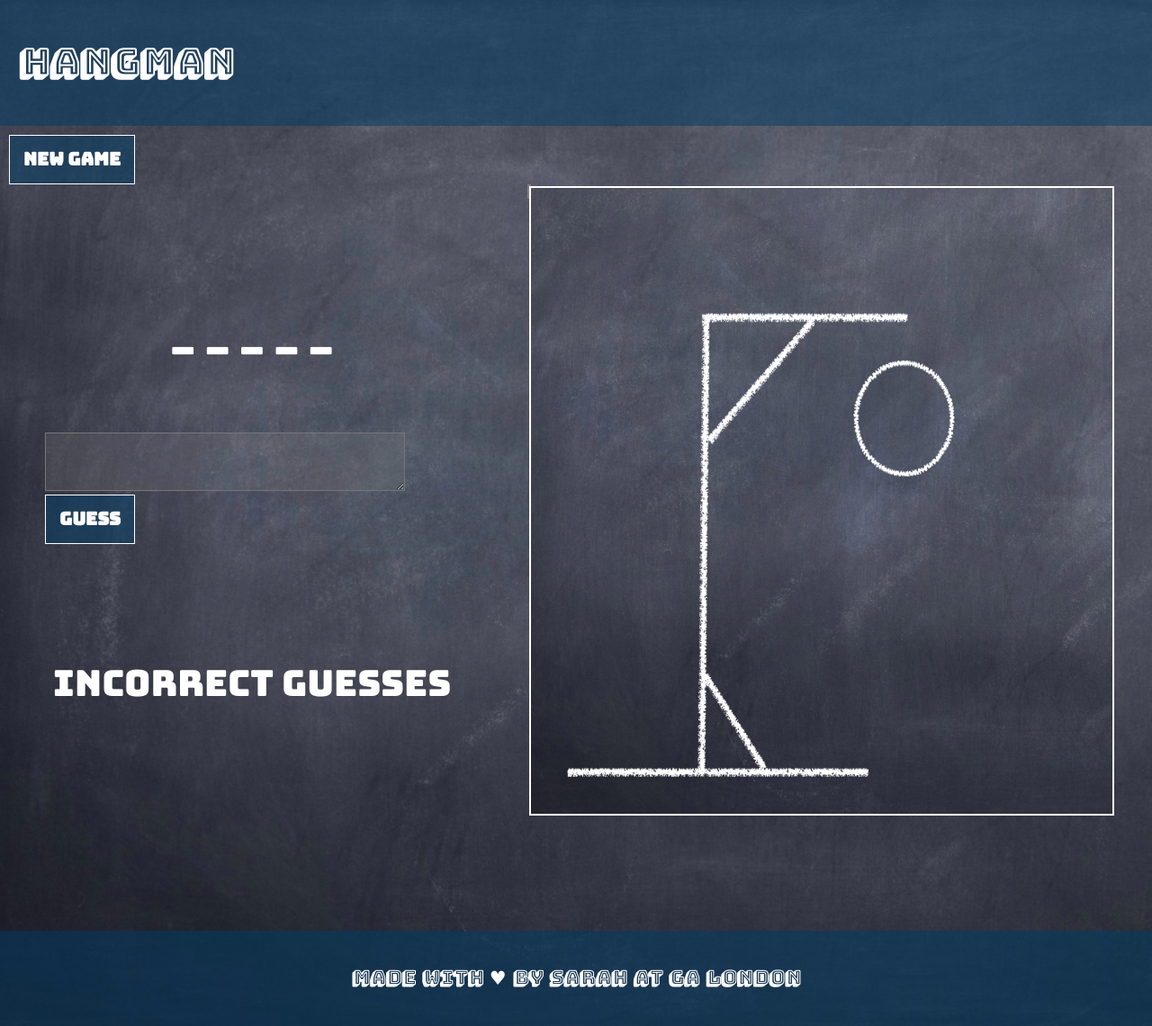
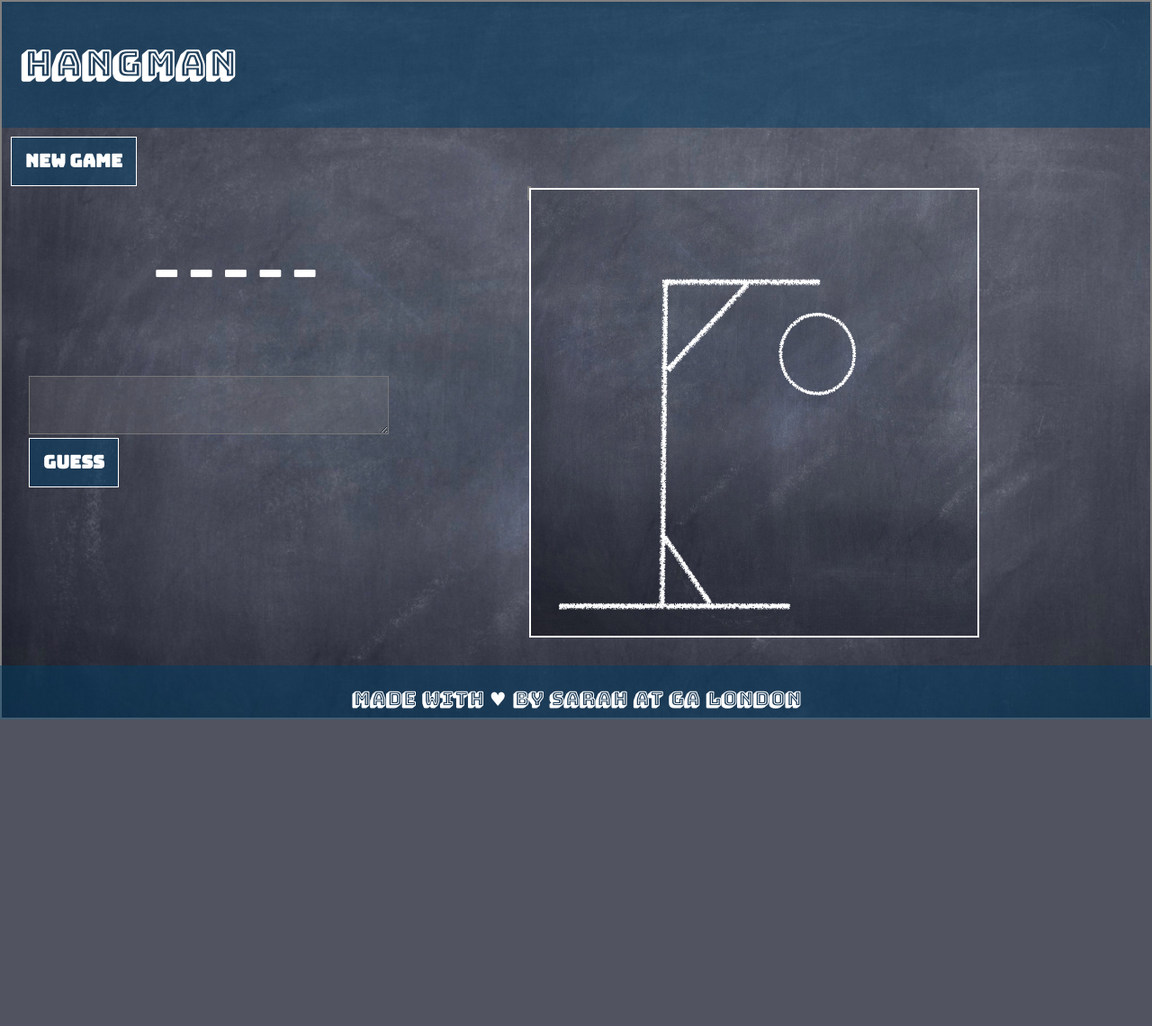
Before and after one commit to sarahlikeshiny/project-1, a PHP site: page / in a window 1280 px wide. Shown: the whole page at 90% size. After the commit the page ends 800 px from the top, so only its background shows below. Run offline with PHP 8.4, Linux system fonts and the light colour scheme; some libraries are stand-ins or nearby versions; some web fonts are replaced.

Commit message:
tidied styling to fit on a single screen

```diff
--- a/css/style.css
+++ b/css/style.css
@@ -1,34 +1,41 @@
 * {
   box-sizing: border-box;
 }
-body {
-  height: auto;
+html, body {
+  height:100%;
+}
+#wrap {
+  min-height: 100%;
+   position: relative;
     width:auto;
+    margin:0;
+    padding:0;
     background-image: url(/Users/sarahmiller/development/project/images/blackboard.001.jpeg);
     background-size: cover;
     background-repeat: no-repeat;
-
 }
 
+
 main {
-  position:relative;
-  /*width: 800px;*/
-  margin: 0 auto;
+  overflow:auto;
+  /*margin: 0 auto;*/
   /*border: 2px solid #333;*/
   padding: 10px;
+  padding-bottom:150px;
   /*background-image: url(/Users/sarahmiller/development/project/images/blackboard.001.jpeg);
   background-size: cover;
   background-repeat: no-repeat;*/
 }
-header {
-    clear:both;
+
+header{
+  padding:10px;
   margin-top: 0px;
   background-color: rgba(0, 61, 102, 0.5);
   /*make this a gradient*/
   padding: 20px;
-    /*font-size: 12px;
+  font-size: 12px;
   color: #fff;
-    text-align :center;*/
+  text-align :center;
 }
 
 header, h1 {
@@ -38,10 +45,7 @@ header, h1 {
   font-size: 40px;
 
 }
-section {
-  position:absolute;
-  margin-right: 50%;
-}
+
 section button {
   margin:30px;
 }
@@ -55,36 +59,35 @@ div {
 }
 img {
   position:absolute;
-  width:650px;
-  height:700px;
+  width:500px;
+  height:500px;
   border: 2px solid white;
 }
 
-
 p {
   position:absolute;
-  margin-top: 10%;
-  margin-left: 20px;
+  /*margin-top: 10%;
+  margin-left: 20px;*/
   /*border: 2px solid grey;*/
   padding:20px;
   width:500px;
-  height: 100px;
+  height: 75px;
   font-family: 'Bungee', cursive;
   text-align: center;
   font-size:40px;
   color:white;
 }
 .incorrect {
-  margin-top:40%;
-  margin-left:20px;
-  width:500px;
+  margin-top:30%;
+  /*margin-left:20px;*/
+  width:450px;
 }
 
 form {
   position:absolute;
-  margin-top: 20%;
-  margin-left: 20px;
-  width:500px;
+  margin-top: 15%;
+  /*margin-left: 20px;*/
+  width:450px;
   height:75px;
   /*border:2px solid grey;*/
   padding:20px
@@ -113,17 +116,21 @@ button {
 button:hover {
   background-color: rgb(128, 0, 42);
 }
-
 footer {
+  position:relative;
   clear:both;
-  margin-top: 820px;
+  margin-top: -60px;
+  width:100%;
+  height:60px;
   background-color: rgba(0, 61, 102, 0.5);
-  padding: 20px;
+  padding: 5px;
   font-size: 18px;
   font-family: 'Bungee Shade', cursive;
   color: #fff;
   text-align :center;
+
 }
+
 a {
   color: #fff;
   text-decoration: none;
--- a/index.html
+++ b/index.html
@@ -12,31 +12,35 @@
     <script src="http://ajax.googleapis.com/ajax/libs/jquery/1.11.1/jquery.min.js"></script>
     <script src="js/app.js" charset="utf-8"></script>
   </head>
+
 <body>
+  <div id="wrap">
   <header>
     <h1>Hangman</h1>
   </header>
+
+
   <main>
-    <!-- <img src="images/blackboard.001.jpeg" alt="blackboard background"> -->
-
-          <button type="button" name="reset" id ="reset">New Game</button>
+    <button type="button" name="reset" id ="reset">New Game</button>
         <form class="gameboard" action="index.html" method="post">
           <textarea name="userInput" rows="1" cols="5"></textarea>
           <button type="button" name="guess" id = "guess">Guess</button>
         </form>
-          <p class="incorrect">Incorrect Guesses</p>
+          <p class="incorrect"></p>
           <p class="word"> the word goes here</p>
       </form>
 
     <div class="hangman">
       <img src="images/step one.png" alt="step one">
-
       <h2></h2>
     </div>
   </main>
+</div>
+
   <footer>
-  <h3>Made with &hearts; by <a href="#">Sarah</a> at GA London </h3>
+    <h3>Made with &hearts; by <a  href="#">Sarah</a> at GA London </h3>
   </footer>
+
 </body>
 
 </html>
```
Lines whose indentation alone changed are shown as unchanged.
